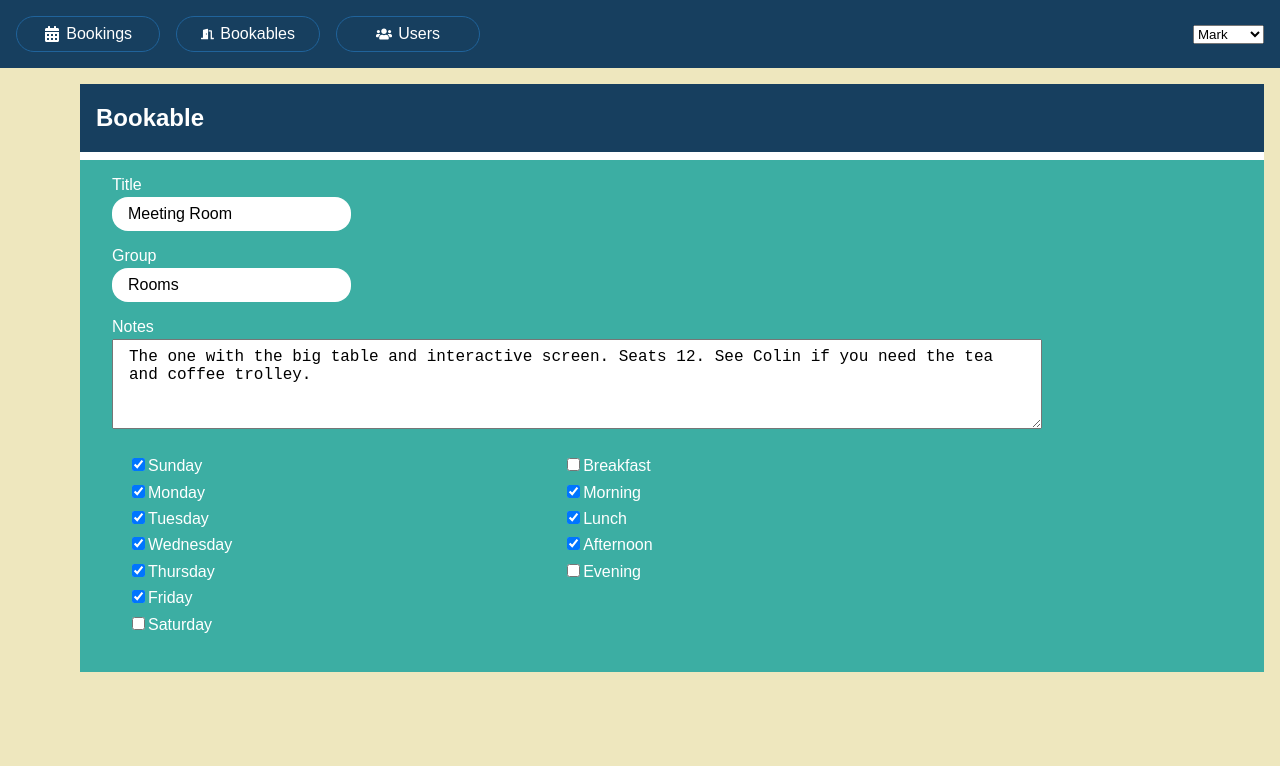
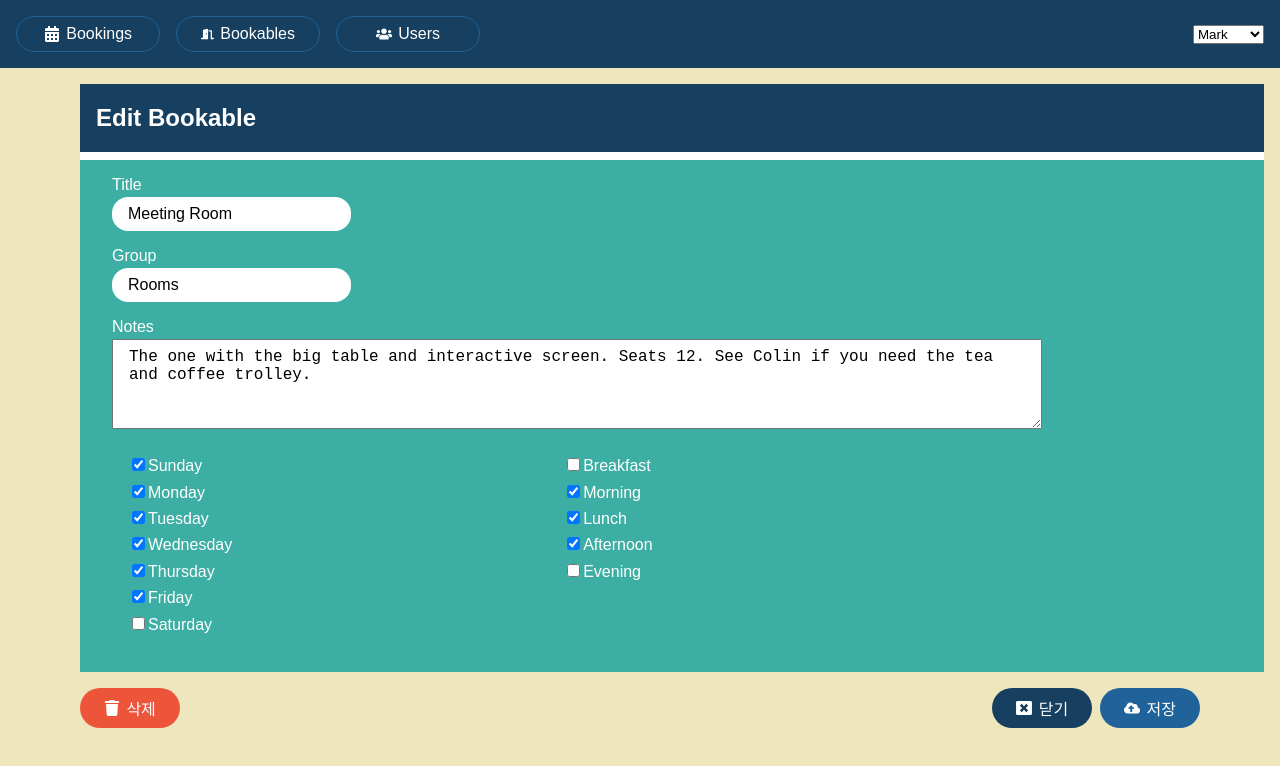
Before and after one commit to SJC-s/React-Demo, a React (Vite) app: page /bookables/1/edit in a window 1280 px wide. Shown: the top 766 px of the page. Built offline with nearby package versions, Linux system fonts and the light colour scheme; data requests are answered from the project's data file.

Commit message:
#24 bookable form 삭제, 닫기, 저장 버튼(동작은 닫기만 실행)

```diff
--- a/src/component/Bookables/BookableEdit.jsx
+++ b/src/component/Bookables/BookableEdit.jsx
@@ -35,8 +35,17 @@
         return <PageSpinner/>
     }
 
+    function handleSubmit() {
+
+    }
+
+    function handleDelete() {
+
+    }
+
     // state : 화면에 보여질 값들을 저장
     return (
-        status ==="success" && <BookableForm formState={{state, setState}}/>
+        status ==="success" &&
+        <BookableForm formState={{state, setState, handleSubmit, handleDelete}}/>
     )
 }
--- a/src/component/Bookables/BookableForm.jsx
+++ b/src/component/Bookables/BookableForm.jsx
@@ -1,8 +1,12 @@
 import {days as daysArray, sessions as sessionsArray} from "../../static.json"
+import {FaCloudUploadAlt, FaTrash, FaWindowClose} from "react-icons/fa";
+import {Link} from "react-router-dom";
 
+// BookableNew 에서는 handleSubmit(post) 함수만 전달
+// BookableEdit 에서는 handleDelete, handleSubmit(patch 또는 put 수정) 함수 2개 모두 전달
 export default function BookableForm({formState={}}) {
     // state 가 undefined 일 때를 위한 초기값 필요
-    const {state={},setState} = formState;
+    const {state={},setState, handleDelete, handleSubmit} = formState;
     const {title="", group="", notes=""} = state;
     const {days=[], sessions=[]} = state
 
@@ -46,7 +50,7 @@
         <main className="bookables-form">
             <div className="item item-form">
                 <div className="item-header">
-                    <h2>{/*{handleDelete ? "Edit" : "New"}*/} Bookable</h2>
+                    <h2>{handleDelete ? "Edit" : "New"} Bookable</h2>
                 </div>
 
 
@@ -106,6 +110,22 @@
                     </ul>
                 </div>
             </div>
+
+            <p className="controls">
+                {handleDelete && (
+                    <button className="btn btn-delete controls-alt" onClick={handleDelete}>
+                        <FaTrash/><span>삭제</span>
+                    </button>
+                )}
+                <Link className="btn" to={state.id ? `/bookables/${state.id}` : `/bookables`}>
+                    <FaWindowClose/><span>닫기</span>
+                </Link>
+                <button className="btn" onClick={handleSubmit}>
+                    <FaCloudUploadAlt/><span>저장</span>
+                </button>
+            </p>
         </main>
     )
 }
+// handleDelete, handleSubmit 함수 : 이벤트 핸들러 -> 서버의 상태를 바꾸는 fetch
+// BookableForm : 새로운 예약 자원 등록에도 사용할 예정(등록과 편집)
```
